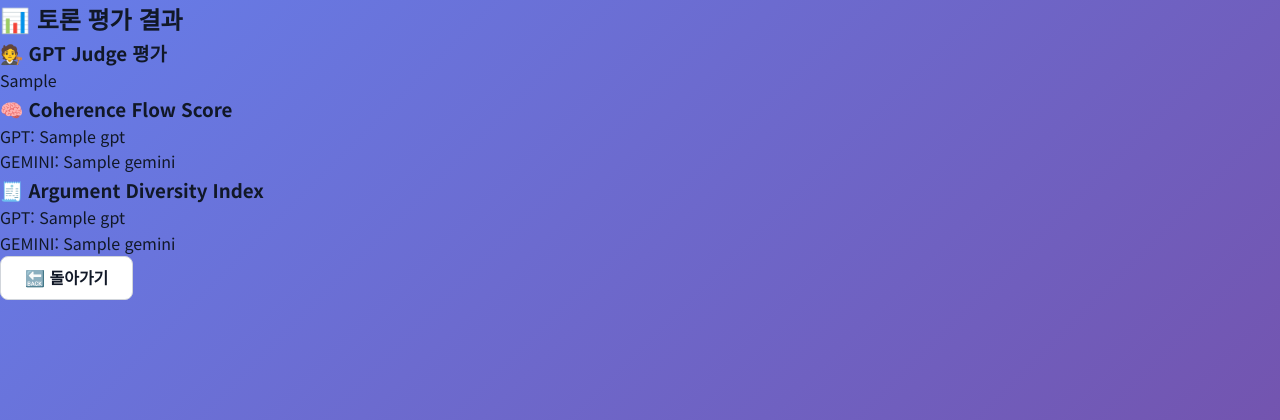
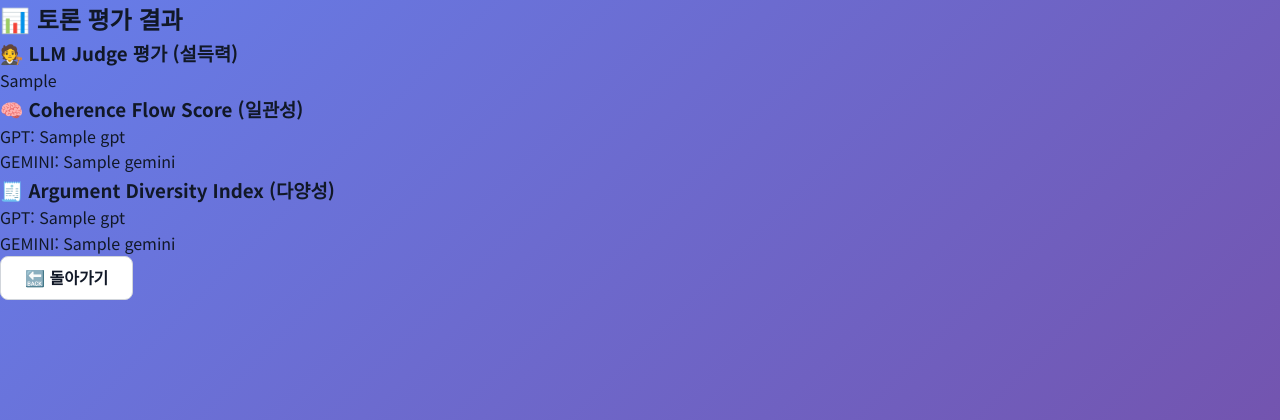
Before and after one commit to Human-Language-Intelligence/llms-discussions, a Flask app: template templates/result.html in a window 1280 px wide. Shown: the top 420 px of the page. Run offline with Flask 3, Linux system fonts and the light colour scheme; the template is opened without the code that fills it: most values are stand-ins (such as "Sample title", 1, 10 or a date in 2020); parts of the project's set-up code (start-up, migrations or seed data) failed here and were passed over.

Commit message:
alert msg and llm judge prompt edited

```diff
--- a/source/eval.py
+++ b/source/eval.py
@@ -39,7 +39,7 @@ def get_judge_prompt(df, topic="NFT는 예술의 미래인가?"):
     account the following criteria: clarity of arguments, factuality and use of evidence, rebuttal and
     counterarguments, logical consistency, persuasiveness and impact, conciseness, coherence. Also,
     you should choose the side who you think is the overall winner. Your answer MUST follow the
-    following format: "GPT: [[score of GPT]], GEMINI: [[score of GEMINI]], winner: [[name of winner]] (at next line) [[description]]".
+    following format: "GPT: [[score of GPT]], GEMINI: [[score of GEMINI]], winner: [[name of winner]].\t".
 
     The script of the debate is as follows:
     {debate_script}
--- a/templates/result.html
+++ b/templates/result.html
@@ -4,12 +4,12 @@
   <h2>📊 토론 평가 결과</h2>
 
   <section class="score-block">
-    <h3>🧑‍⚖️ GPT Judge 평가</h3>
+    <h3>🧑‍⚖️ LLM Judge 평가 (설득력)</h3>
     <p>{{ result.judge_result }}</p>
   </section>
 
   <section class="score-block">
-    <h3>🧠 Coherence Flow Score</h3>
+    <h3>🧠 Coherence Flow Score (일관성)</h3>
     <ul>
       <li>GPT: {{ result.coherence.gpt }}</li>
       <li>GEMINI: {{ result.coherence.gemini }}</li>
@@ -17,7 +17,7 @@
   </section>
 
   <section class="score-block">
-    <h3>🧾 Argument Diversity Index</h3>
+    <h3>🧾 Argument Diversity Index (다양성)</h3>
     <ul>
       <li>GPT: {{ result.diversity.gpt }}</li>
       <li>GEMINI: {{ result.diversity.gemini }}</li>
--- a/templates/room.html
+++ b/templates/room.html
@@ -341,7 +341,7 @@
         .getAttribute("data-topic");
 
       try {
-        alert("평가 진행 중입니다…");
+        alert("토론 내용에 대한 평가를 진행 중입니다…");
         const response = await fetch("/evaluate", {
           method: "POST",
           credentials: "same-origin",      // send session cookie
```
